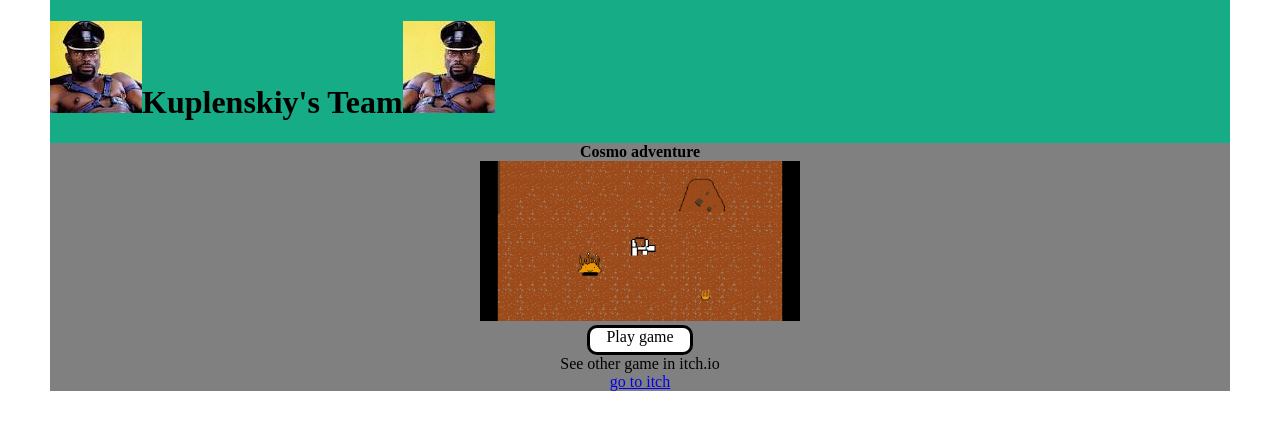
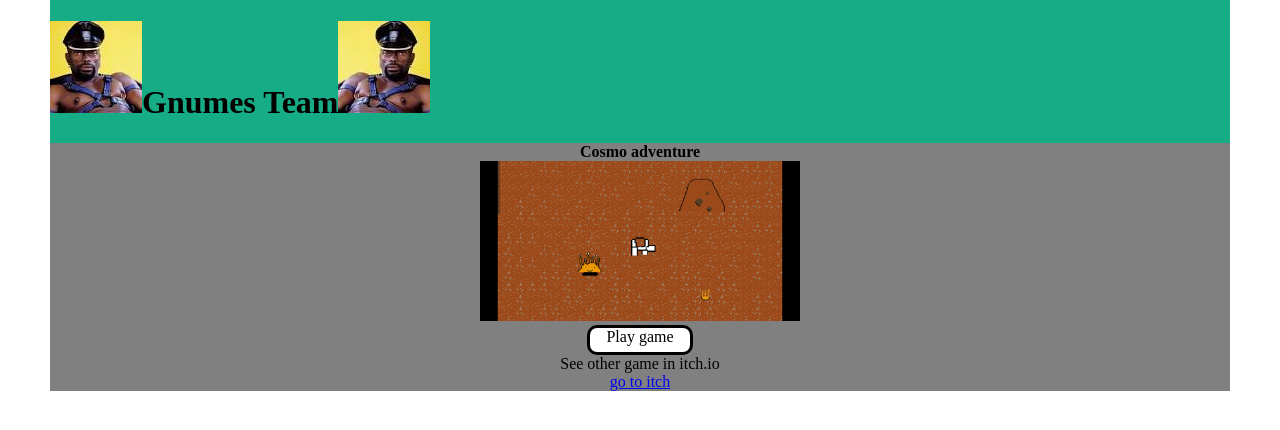
Before and after one commit to JoltiPranik/JoltiPranik.github.io, a plain HTML site: page index.html in a window 1280 px wide. Drawn offline with Linux system fonts and the light colour scheme.

Commit message:
rework title

```diff
--- a/index.html
+++ b/index.html
@@ -3,13 +3,13 @@
 
 <head>
     <meta charset="UTF-8">
-    <title>Kuplenskiy's Team Website</title>
+    <title>Gnumes Team Website</title>
     <link rel="stylesheet" href="style.css">
 </head>
 
 <body>
     <header>
-        <h1><img src ="image/blacklord.jpg"/>Kuplenskiy's Team<img src ="image/blacklord1.jpg"/></h1>
+        <h1><img src ="image/blacklord.jpg"/>Gnumes Team<img src ="image/blacklord1.jpg"/></h1>
     </header>
     <ul>
         <li><b>Cosmo adventure</b></li>
```
